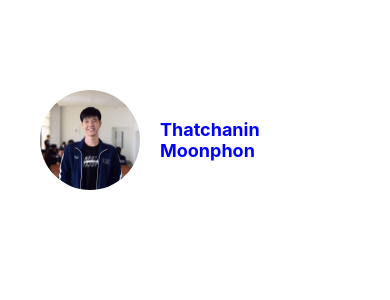
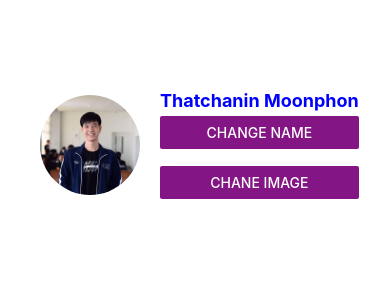
Before and after one commit to fasterrob/ITE-434-react-native, a React Native app: screen / in a window 390 px wide. Shown: the top 300 px of the page. Built offline with nearby package versions, Linux system fonts and the light colour scheme.

Commit message:
Practice2_Ch04_ReactHook[27_7_24]

```diff
--- a/components/ProfileScreen.tsx
+++ b/components/ProfileScreen.tsx
@@ -1,14 +1,35 @@
-import { StyleSheet, Text, View, Image } from "react-native";
+import { Text, View, Image, Button } from "react-native";
 import { styles } from "../styles/styles";
-import React from "react";
+
+import React, { useState } from "react";
 
 const ProfileScreen = (): React.JSX.Element => {
   const profileImage = require("../assets/profileImage.jpg");
+  const newImage = require("../assets/cat.jpg");
+
+  const [name, setName] = useState("Thatchanin Moonphon");
+  const [profile, setProfile] = useState(profileImage);
+
+  const handleChangeName = () => setName("New name");
+  const handleChangeImage = () => setProfile(newImage);
   return (
     <View style={styles.container}>
       <View style={styles.profileContainer}>
-        <Image style={styles.profileImage} source={profileImage} />
-        <Text style={styles.profileName}>Thatchanin Moonphon</Text>
+        <Image style={styles.profileImage} source={profile} />
+        <View>
+          <Text style={styles.profileName}>{name}</Text>
+          <Button
+            title="change name"
+            color="#841584"
+            onPress={handleChangeName}
+          />
+          <Text>{" \n"}</Text>
+          <Button
+            title="chane image"
+            color="#841584"
+            onPress={handleChangeImage}
+          />
+        </View>
       </View>
     </View>
   );
--- a/package.json
+++ b/package.json
@@ -12,7 +12,8 @@
     "expo": "~51.0.18",
     "expo-status-bar": "~1.12.1",
     "react": "18.2.0",
-    "react-native": "0.74.3"
+    "react-native": "0.74.3",
+    "expo-linear-gradient": "~13.0.2"
   },
   "devDependencies": {
     "@babel/core": "^7.20.0",
--- a/styles/styles.ts
+++ b/styles/styles.ts
@@ -26,6 +26,14 @@ const styles = StyleSheet.create({
     color: "#00f",
     fontWeight: "bold",
     fontSize: 18,
+    marginBottom: 5,
+  },
+  background: {
+    position: "absolute",
+    left: 0,
+    right: 0,
+    top: 0,
+    height: 300,
   },
 });
 
```
Also changed, not shown: assets/cat.jpg (added), 1 other file (tests, documents, lock files or other folders).
